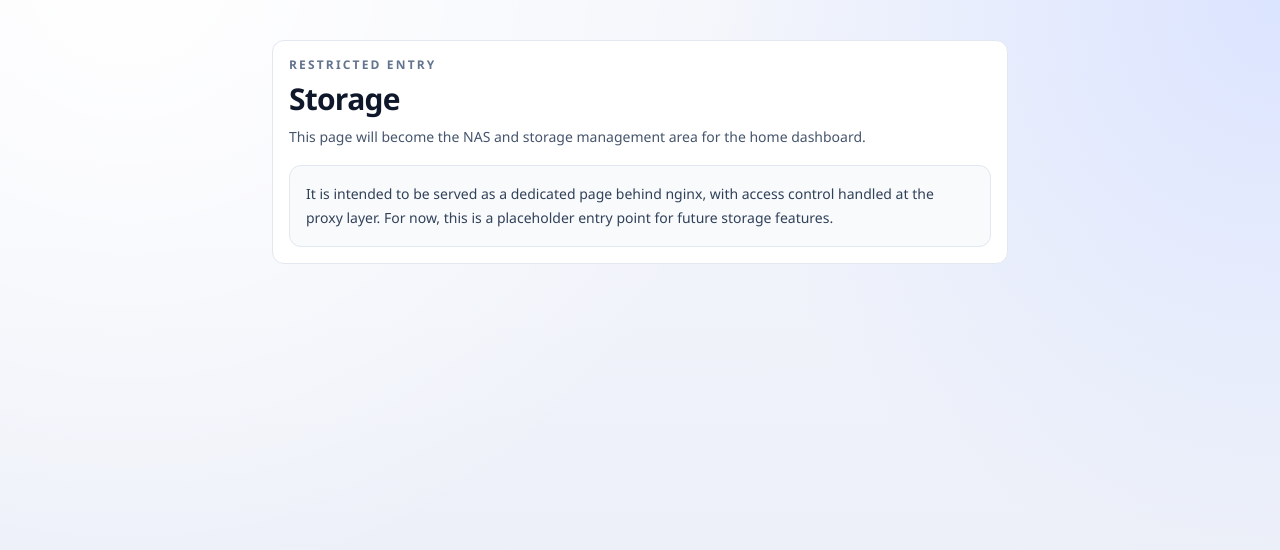
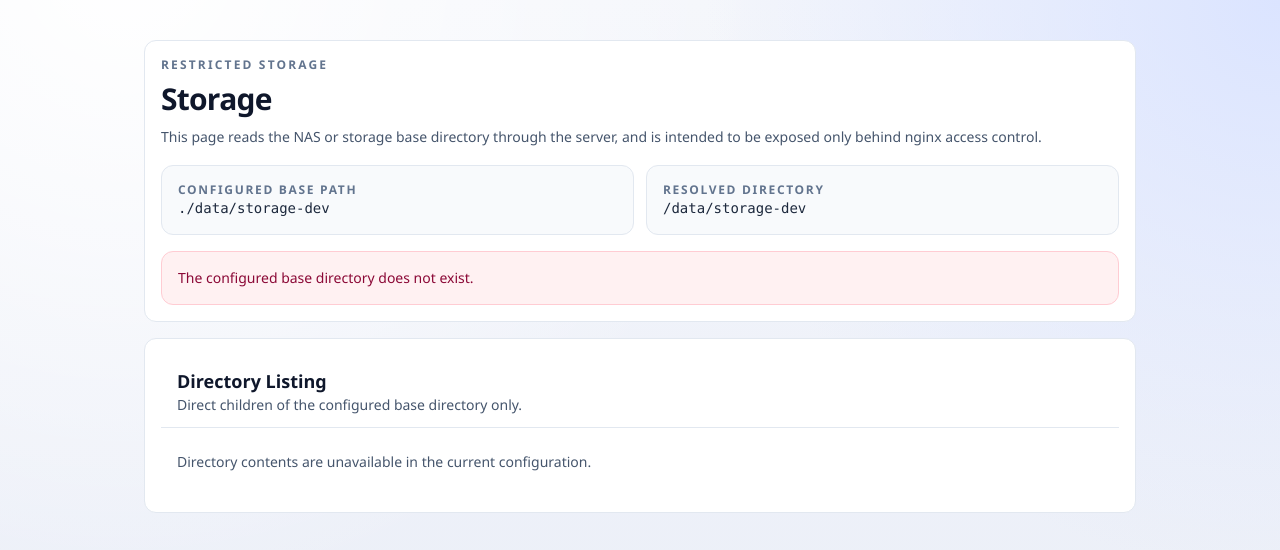
Before and after one commit to Jagashira/home-dashboard, a Next.js app: page /storage in a window 1280 px wide. Shown: the top 550 px of the page. Built offline with nearby package versions, Linux system fonts and the light colour scheme.

Commit message:
Add storage directory listing page

```diff
--- a/app/storage/page.tsx
+++ b/app/storage/page.tsx
@@ -1,27 +1,134 @@
 import { Card } from "@/components/ui/card";
+import { getStorageDirectoryState } from "@/lib/storage";
 
-export default function StoragePage() {
+export const dynamic = "force-dynamic";
+
+function formatTimestamp(value: string) {
+  return new Date(value).toLocaleString("ja-JP");
+}
+
+function formatSize(size: number, kind: "file" | "directory") {
+  if (kind === "directory") {
+    return "-";
+  }
+
+  if (size < 1024) {
+    return `${size} B`;
+  }
+
+  const units = ["KB", "MB", "GB", "TB"];
+  let current = size / 1024;
+  let unitIndex = 0;
+
+  while (current >= 1024 && unitIndex < units.length - 1) {
+    current /= 1024;
+    unitIndex += 1;
+  }
+
+  return `${current.toFixed(current >= 10 ? 0 : 1)} ${units[unitIndex]}`;
+}
+
+function getStatusTone(status: Awaited<ReturnType<typeof getStorageDirectoryState>>["status"]) {
+  switch (status) {
+    case "ready":
+      return "border-emerald-200 bg-emerald-50 text-emerald-900";
+    case "missing-env":
+      return "border-amber-200 bg-amber-50 text-amber-900";
+    default:
+      return "border-rose-200 bg-rose-50 text-rose-900";
+  }
+}
+
+export default async function StoragePage() {
+  const storage = await getStorageDirectoryState();
+
   return (
-    <main className="mx-auto max-w-3xl px-4 py-6">
+    <main className="mx-auto max-w-5xl px-4 py-6">
+      <div className="space-y-4">
         <Card className="space-y-4">
           <div className="space-y-2">
             <p className="text-xs font-semibold uppercase tracking-[0.18em] text-slate-500">
-            Restricted Entry
+              Restricted Storage
             </p>
             <h1 className="text-3xl font-semibold tracking-tight text-slate-900">Storage</h1>
             <p className="text-sm leading-6 text-slate-600">
-            This page will become the NAS and storage management area for the home dashboard.
+              This page reads the NAS or storage base directory through the server, and is intended
+              to be exposed only behind nginx access control.
             </p>
           </div>
 
+          <div className="grid gap-3 md:grid-cols-2">
             <div className="rounded-xl border border-slate-200 bg-slate-50 p-4">
-          <p className="text-sm leading-6 text-slate-700">
-            It is intended to be served as a dedicated page behind nginx, with access control handled
-            at the proxy layer. For now, this is a placeholder entry point for future storage
-            features.
+              <p className="text-xs font-semibold uppercase tracking-[0.14em] text-slate-500">
+                Configured Base Path
+              </p>
+              <p className="mt-2 break-all font-mono text-sm text-slate-800">
+                {storage.configuredBasePath ?? "Not configured"}
               </p>
             </div>
+            <div className="rounded-xl border border-slate-200 bg-slate-50 p-4">
+              <p className="text-xs font-semibold uppercase tracking-[0.14em] text-slate-500">
+                Resolved Directory
+              </p>
+              <p className="mt-2 break-all font-mono text-sm text-slate-800">
+                {storage.resolvedBasePath ?? "-"}
+              </p>
+            </div>
+          </div>
+
+          <div className={`rounded-xl border p-4 ${getStatusTone(storage.status)}`}>
+            <p className="text-sm font-medium">{storage.message}</p>
+            {storage.status === "missing-env" ? (
+              <p className="mt-2 text-sm leading-6">
+                Set <code className="rounded bg-white/70 px-1.5 py-0.5 font-mono">STORAGE_BASE_PATH</code>{" "}
+                to a local directory such as <code className="rounded bg-white/70 px-1.5 py-0.5 font-mono">./data/storage-dev</code>{" "}
+                during Mac development, or to the NAS mount path on home-server.
+              </p>
+            ) : null}
+          </div>
         </Card>
+
+        <Card className="overflow-hidden p-0">
+          <div className="flex items-center justify-between border-b border-slate-200 px-4 py-3">
+            <div>
+              <h2 className="text-lg font-semibold text-slate-900">Directory Listing</h2>
+              <p className="mt-1 text-sm text-slate-600">Direct children of the configured base directory only.</p>
+            </div>
+            {storage.status === "ready" ? (
+              <p className="text-sm text-slate-500">{storage.entries.length} items</p>
+            ) : null}
+          </div>
+
+          {storage.status !== "ready" ? (
+            <div className="px-4 py-6 text-sm text-slate-600">Directory contents are unavailable in the current configuration.</div>
+          ) : storage.entries.length === 0 ? (
+            <div className="px-4 py-6 text-sm text-slate-600">The configured directory exists, but it is currently empty.</div>
+          ) : (
+            <div className="overflow-x-auto">
+              <table className="min-w-full divide-y divide-slate-200 text-sm">
+                <thead className="bg-slate-50 text-left text-slate-500">
+                  <tr>
+                    <th className="px-4 py-3 font-medium">Name</th>
+                    <th className="px-4 py-3 font-medium">Type</th>
+                    <th className="px-4 py-3 font-medium">Size</th>
+                    <th className="px-4 py-3 font-medium">Updated</th>
+                  </tr>
+                </thead>
+                <tbody className="divide-y divide-slate-100 bg-white">
+                  {storage.entries.map((entry) => (
+                    <tr key={entry.name} className="align-top">
+                      <td className="px-4 py-3 font-medium text-slate-900">{entry.name}</td>
+                      <td className="px-4 py-3 text-slate-600">{entry.kind}</td>
+                      <td className="px-4 py-3 text-slate-600">{formatSize(entry.size, entry.kind)}</td>
+                      <td className="px-4 py-3 text-slate-600">{formatTimestamp(entry.updatedAt)}</td>
+                    </tr>
+                  ))}
+                </tbody>
+              </table>
+            </div>
+          )}
+        </Card>
+      </div>
     </main>
   );
 }
--- /dev/null
+++ b/lib/storage.ts
@@ -0,0 +1,102 @@
+import { promises as fs } from "node:fs";
+import path from "node:path";
+
+export type StorageItem = {
+  name: string;
+  kind: "file" | "directory";
+  size: number;
+  updatedAt: string;
+};
+
+export type StorageDirectoryState =
+  | {
+      status: "ready";
+      configuredBasePath: string;
+      resolvedBasePath: string;
+      entries: StorageItem[];
+      message: string;
+    }
+  | {
+      status: "missing-env" | "missing-directory" | "read-error";
+      configuredBasePath: string | null;
+      resolvedBasePath: string | null;
+      entries: [];
+      message: string;
+    };
+
+function resolveBasePath(basePath: string) {
+  return path.isAbsolute(basePath) ? basePath : path.resolve(process.cwd(), basePath);
+}
+
+export async function getStorageDirectoryState(): Promise<StorageDirectoryState> {
+  const configuredBasePath = process.env.STORAGE_BASE_PATH?.trim();
+
+  if (!configuredBasePath) {
+    return {
+      status: "missing-env",
+      configuredBasePath: null,
+      resolvedBasePath: null,
+      entries: [],
+      message:
+        "STORAGE_BASE_PATH is not set. Configure it to point to the directory you want to browse."
+    };
+  }
+
+  const resolvedBasePath = resolveBasePath(configuredBasePath);
+
+  try {
+    const directoryEntries = await fs.readdir(resolvedBasePath, { withFileTypes: true });
+    const entries = await Promise.all(
+      directoryEntries.map(async (entry) => {
+        const fullPath = path.join(resolvedBasePath, entry.name);
+        const stats = await fs.stat(fullPath);
+
+        return {
+          name: entry.name,
+          kind: stats.isDirectory() ? "directory" : "file",
+          size: stats.size,
+          updatedAt: stats.mtime.toISOString()
+        } satisfies StorageItem;
+      })
+    );
+
+    entries.sort((a, b) => {
+      if (a.kind !== b.kind) {
+        return a.kind === "directory" ? -1 : 1;
+      }
+
+      return a.name.localeCompare(b.name, "ja");
+    });
+
+    return {
+      status: "ready",
+      configuredBasePath,
+      resolvedBasePath,
+      entries,
+      message:
+        entries.length === 0
+          ? "The directory is empty."
+          : `Showing ${entries.length} item${entries.length === 1 ? "" : "s"} from the base directory.`
+    };
+  } catch (error) {
+    const code = typeof error === "object" && error && "code" in error ? error.code : undefined;
+
+    if (code === "ENOENT") {
+      return {
+        status: "missing-directory",
+        configuredBasePath,
+        resolvedBasePath,
+        entries: [],
+        message: "The configured base directory does not exist."
+      };
+    }
+
+    return {
+      status: "read-error",
+      configuredBasePath,
+      resolvedBasePath,
+      entries: [],
+      message: "Failed to read the configured base directory."
+    };
+  }
+}
```
Also changed, not shown: 2 other files (tests, documents, lock files or other folders). Lines whose indentation alone changed are shown as unchanged.
